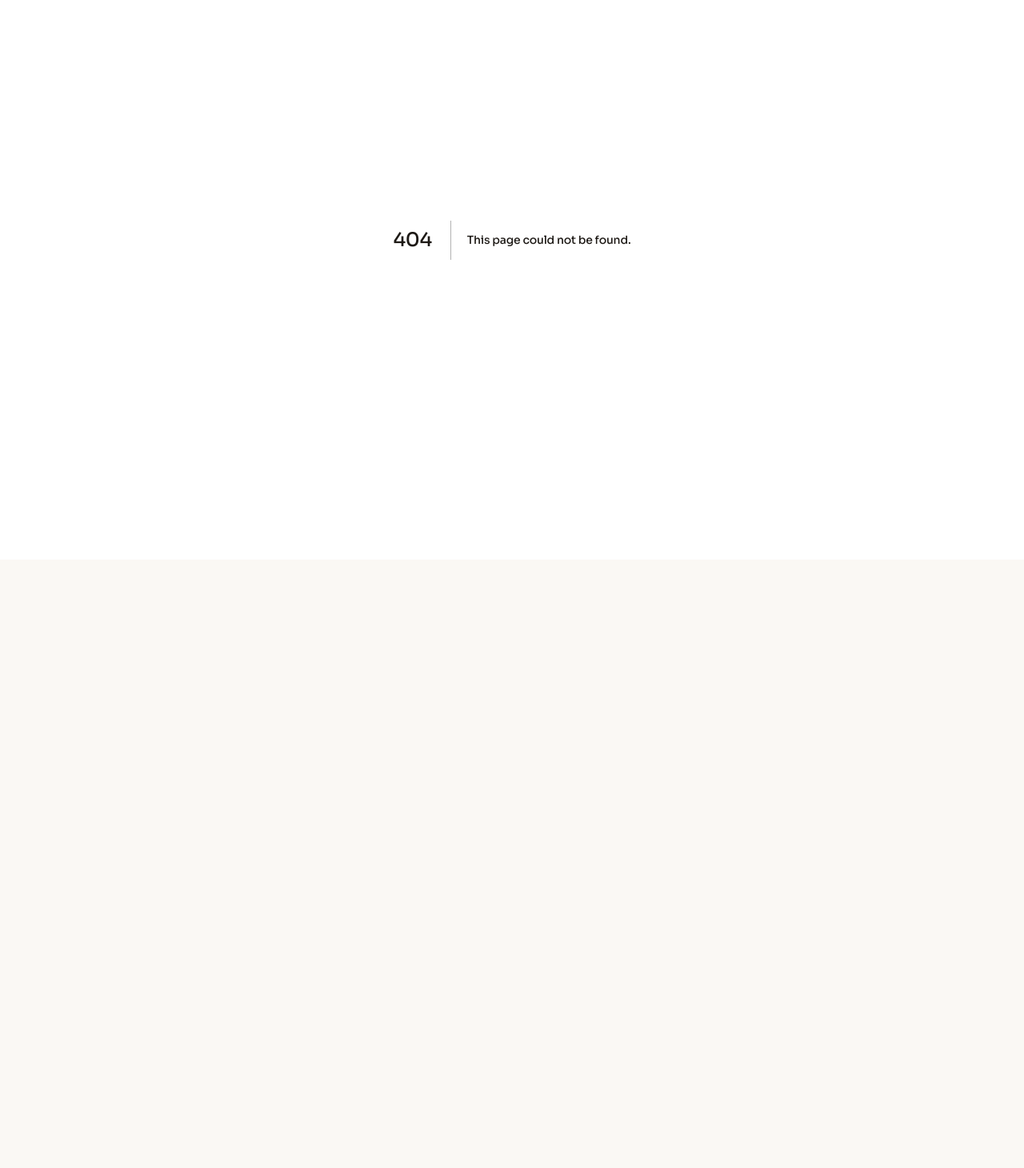
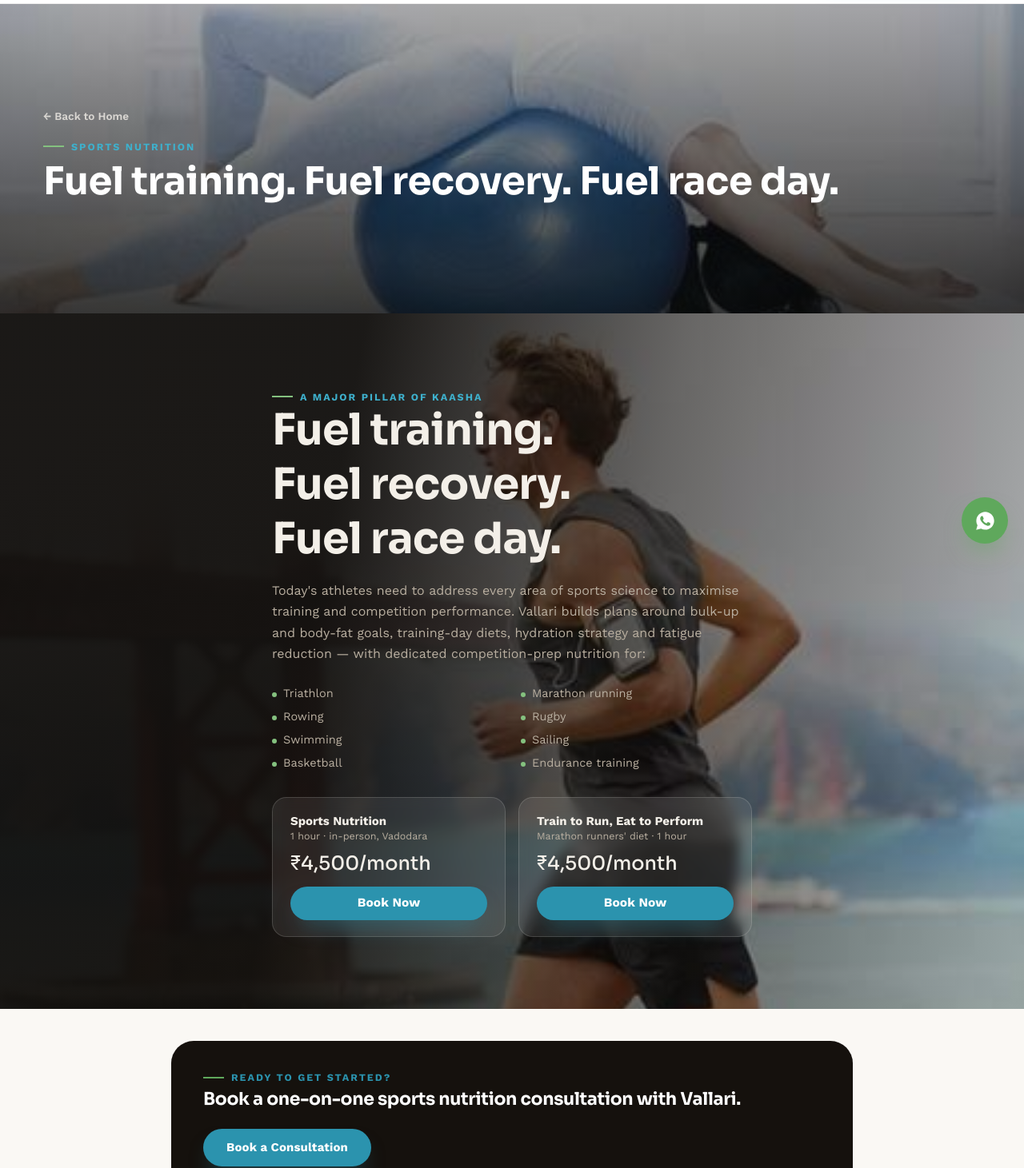
Before and after one commit to Kaasha-Nutrition/kaasha-website, a Next.js app: page /sports-nutrition in a window 1280 px wide. Before the commit this address had no page. Shown: the part 100-1561 px from the top of the page at 80% size. Before the commit the page ends 800 px from the top, so only its background shows below. Built offline with nearby package versions, Linux system fonts and the light colour scheme.

Commit message:
Apply keyword research to metadata, add standalone Sports Nutrition landing page

```diff
--- a/app/about/page.tsx
+++ b/app/about/page.tsx
@@ -11,7 +11,7 @@ import { CREDENTIALS, SPECIALTIES, STORY } from "@/lib/about-content";
 
 const TITLE = "About Vallari Shah — Kaasha by Vallari Shah";
 const DESCRIPTION =
-  "Meet Vallari Shah, Lifestyle & Sports Nutritionist and founder of Kaasha — her story, her philosophy on food, and the credentials behind her practice.";
+  "Meet Vallari Shah, Lifestyle & Sports Nutritionist and dietitian in Vadodara — her story, her philosophy on food, and the credentials behind her practice.";
 
 export const metadata: Metadata = {
   title: TITLE,
--- a/app/contact/page.tsx
+++ b/app/contact/page.tsx
@@ -11,7 +11,7 @@ import { EMAIL, PHONE_DISPLAY, PHONE_TEL, PRACTICE_ADDRESS, SOCIALS } from "@/li
 
 const TITLE = "Contact — Kaasha by Vallari Shah";
 const DESCRIPTION =
-  "Get in touch with Vallari Shah — Lifestyle & Sports Nutritionist — by phone, email or the contact form for questions, suggestions or to start your nutrition journey.";
+  "Get in touch with Vallari Shah — Lifestyle & Sports Nutritionist in Vadodara — by phone, email or the contact form for questions, suggestions or to start your nutrition journey.";
 
 export const metadata: Metadata = {
   title: TITLE,
--- a/app/page.tsx
+++ b/app/page.tsx
@@ -13,6 +13,9 @@ import Footer from "@/components/Footer";
 import WhatsAppFloat from "@/components/WhatsAppFloat";
 
 export const metadata: Metadata = {
+  title: "Kaasha by Vallari Shah — Lifestyle & Sports Nutritionist in Vadodara",
+  description:
+    "Personalised lifestyle and sports nutrition with Vallari Shah — a Vadodara-based nutritionist and dietitian offering diabetes, PCOD, weight management, pregnancy and sports nutrition consultations.",
   alternates: { canonical: "https://kaasha.in/" }
 };
 
--- a/app/services/page.tsx
+++ b/app/services/page.tsx
@@ -8,7 +8,7 @@ import ServicesGrid from "@/components/ServicesGrid";
 
 const TITLE = "Services — Kaasha by Vallari Shah";
 const DESCRIPTION =
-  "Eleven one-on-one nutrition services with Vallari Shah — sports nutrition, clinical and lifestyle programs — priced individually with no bundled packages.";
+  "Eleven one-on-one nutrition services with Vallari Shah in Vadodara — sports nutrition, clinical and lifestyle programs — priced individually with no bundled packages.";
 
 export const metadata: Metadata = {
   title: TITLE,
--- a/app/sitemap.ts
+++ b/app/sitemap.ts
@@ -13,6 +13,7 @@ export default function sitemap(): MetadataRoute.Sitemap {
     { url: `${BASE_URL}/`, changeFrequency: "weekly", priority: 1 },
     { url: `${BASE_URL}/about`, changeFrequency: "monthly", priority: 0.8 },
     { url: `${BASE_URL}/services`, changeFrequency: "monthly", priority: 0.9 },
+    { url: `${BASE_URL}/sports-nutrition`, changeFrequency: "monthly", priority: 0.85 },
     { url: `${BASE_URL}/contact`, changeFrequency: "monthly", priority: 0.7 }
   ];
 
--- /dev/null
+++ b/app/sports-nutrition/page.tsx
@@ -0,0 +1,64 @@
+import type { Metadata } from "next";
+import Image from "next/image";
+import Link from "next/link";
+import Header from "@/components/Header";
+import Footer from "@/components/Footer";
+import WhatsAppFloat from "@/components/WhatsAppFloat";
+import Reveal from "@/components/Reveal";
+import Sports from "@/components/Sports";
+
+const TITLE = "Sports Nutrition — Kaasha by Vallari Shah";
+const DESCRIPTION =
+  "One-on-one sports nutrition coaching with Vallari Shah in Vadodara — training-day diets, hydration strategy, fatigue reduction and competition-prep nutrition for runners, triathletes and team-sport athletes.";
+
+export const metadata: Metadata = {
+  title: TITLE,
+  description: DESCRIPTION,
+  alternates: { canonical: "https://kaasha.in/sports-nutrition" },
+  openGraph: {
+    title: TITLE,
+    description: DESCRIPTION,
+    url: "https://kaasha.in/sports-nutrition",
+    images: [{ url: "/images/topic-pilates.jpg" }]
+  }
+};
+
+export default function SportsNutritionPage() {
+  return (
+    <>
+      <Header />
+      <main id="top">
+        <section className="page-banner">
+          <div className="page-banner-bg">
+            <Image src="/images/topic-pilates.jpg" alt="Athlete training session" fill sizes="100vw" priority />
+          </div>
+          <div className="wrap">
+            <Link href="/" className="post-back">
+              ← Back to Home
+            </Link>
+            <span className="eyebrow">Sports Nutrition</span>
+            <h1>Fuel training. Fuel recovery. Fuel race day.</h1>
+          </div>
+        </section>
+
+        <Sports />
+
+        <article className="post-article">
+          <div className="wrap post-article-cta">
+            <Reveal as="div" className="post-cta-band">
+              <div>
+                <span className="eyebrow">Ready to get started?</span>
+                <h3>Book a one-on-one sports nutrition consultation with Vallari.</h3>
+              </div>
+              <Link className="btn btn-primary" href="/#contact">
+                Book a Consultation
+              </Link>
+            </Reveal>
+          </div>
+        </article>
+      </main>
+      <Footer />
+      <WhatsAppFloat />
+    </>
+  );
+}
```
